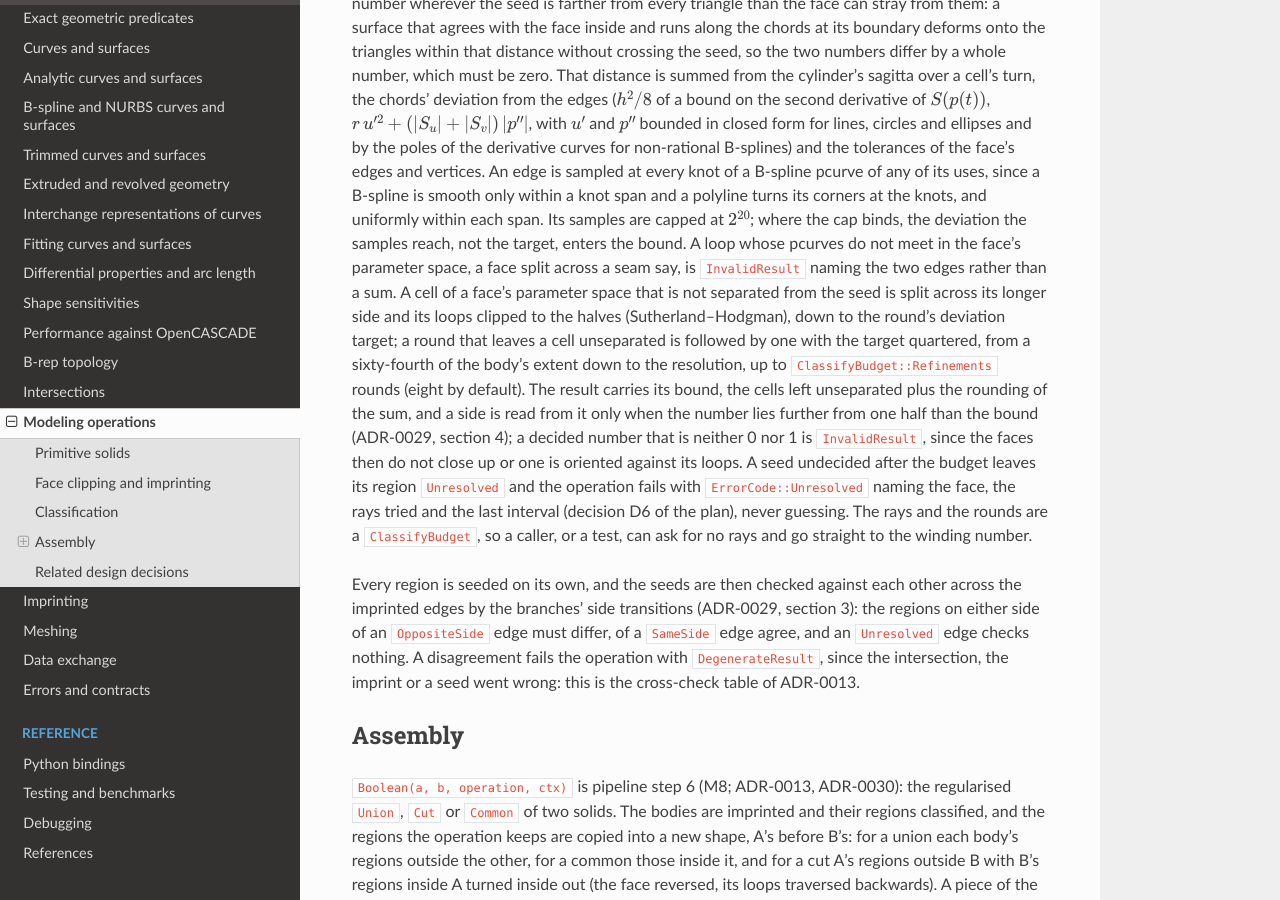
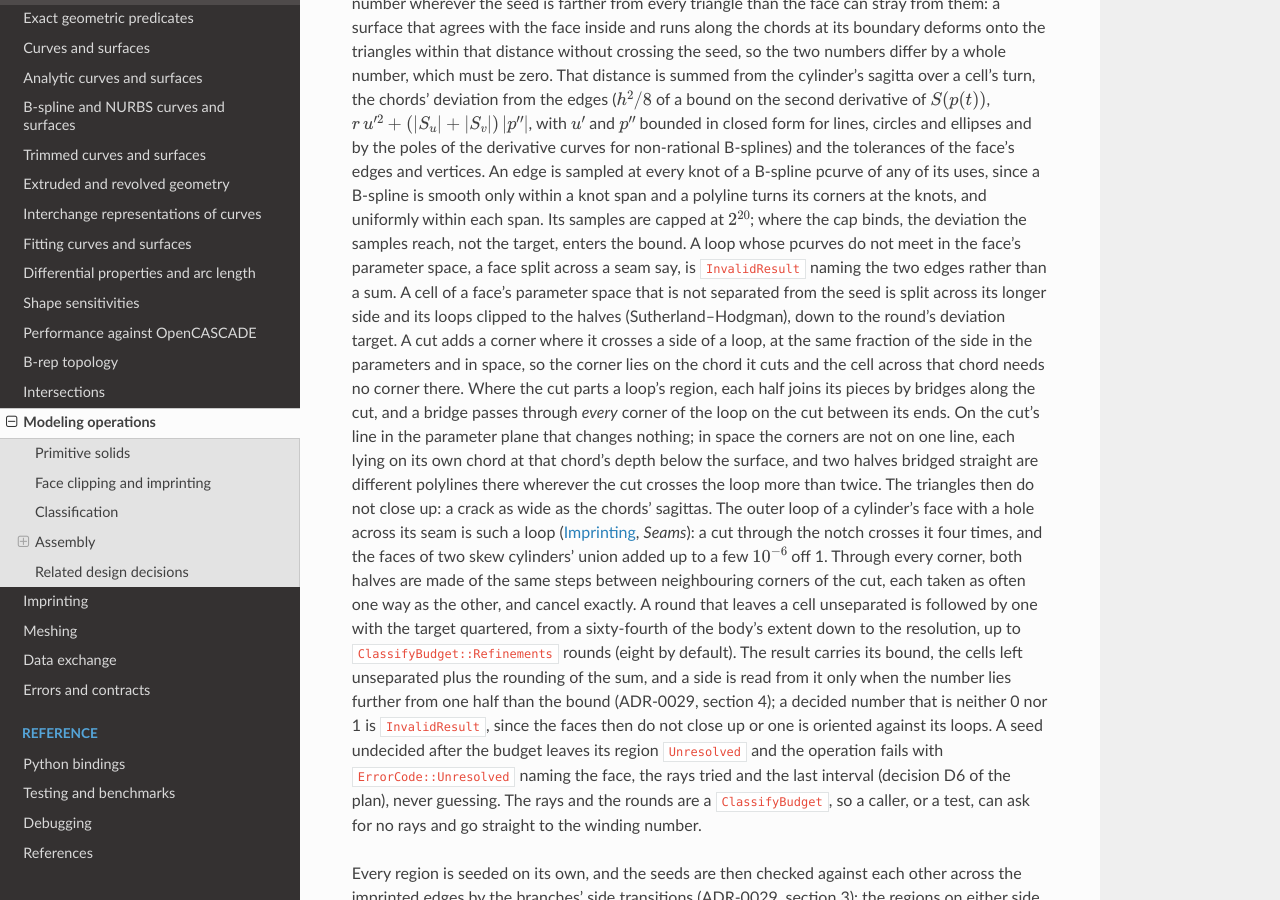
Before and after one commit to onurtuncer/Stereon, a Sphinx documentation site: the page built from docs/modeling.rst, in a window 1280 px wide and 900 px high, scrolled down 3085 px. Built offline with Sphinx 7.4.7 and the Read the Docs theme 3.1.0, drawn with Linux system fonts in a browser that asks for light colours; pages that are not in the unit, such as notebooks, are missing from menus.

Commit message:
test, docs: skew cylinders pass; the winding number's cut rule
IntegrationTests: the skew pair moves from the known list to the passing
pairs, and the membership check evaluates the result's winding number
once per point (SideOf), not twice. AssembleTests: membership for the
skew case too. docs/modeling.rst: how a cut bridges a parted loop, and
why straight bridges leave a crack.

Co-Authored-By: Claude Fable 5.1 <noreply@anthropic.com>

```diff
--- a/docs/modeling.rst
+++ b/docs/modeling.rst
@@ -181,7 +181,23 @@ face's parameter space, a face split across a seam say, is
 ``InvalidResult`` naming the two edges rather than a sum. A cell of a face's parameter space that
 is not separated from the seed is split across its longer side and its
 loops clipped to the halves (Sutherland–Hodgman), down to the round's
-deviation target; a round that leaves a cell unseparated is followed by
+deviation target. A cut adds a corner where it crosses a side of a loop, at
+the same fraction of the side in the parameters and in space, so the corner
+lies on the chord it cuts and the cell across that chord needs no corner
+there. Where the cut parts a loop's region, each half joins its pieces by
+bridges along the cut, and a bridge passes through *every* corner of the
+loop on the cut between its ends. On the cut's line in the parameter plane
+that changes nothing; in space the corners are not on one line, each lying
+on its own chord at that chord's depth below the surface, and two halves
+bridged straight are different polylines there wherever the cut crosses
+the loop more than twice. The triangles then do not close up: a crack as
+wide as the chords' sagittas. The outer loop of a cylinder's face with a
+hole across its seam is such a loop (:doc:`imprinting`, *Seams*): a cut
+through the notch crosses it four times, and the faces of two skew
+cylinders' union added up to a few :math:`10^{-6}` off 1. Through every
+corner, both halves are made of the same steps between neighbouring
+corners of the cut, each taken as often one way as the other, and cancel
+exactly. A round that leaves a cell unseparated is followed by
 one with the target quartered, from a sixty-fourth of the body's extent
 down to the resolution, up to ``ClassifyBudget::Refinements`` rounds (eight
 by default). The result carries its bound, the cells left unseparated plus
```
Also changed, not shown: 2 other files.
